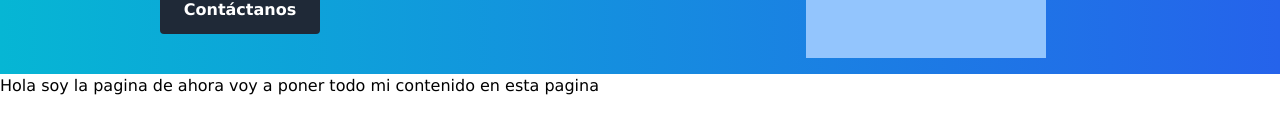
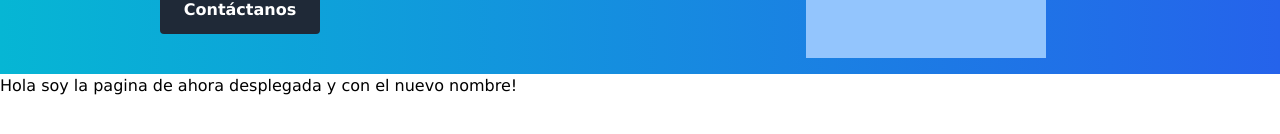
Before and after one commit to CreApps16/CreApps, a React (Create React App) app in the folder creapps/: page /home in a window 1280 px wide. Shown: the part 230-364 px from the top of the page. Built offline with nearby package versions, Linux system fonts and the light colour scheme.

Commit message:
actualizacion nombre de app

```diff
--- a/creapps/src/Pages/ESP/home.jsx
+++ b/creapps/src/Pages/ESP/home.jsx
@@ -11,7 +11,7 @@ const Home = () => {
 
             />
             <div>
-                Hola soy la pagina de ahora voy a poner todo mi contenido en esta pagina
+                Hola soy la pagina de ahora desplegada y con el nuevo nombre!
 
             </div>
         </div>
```
